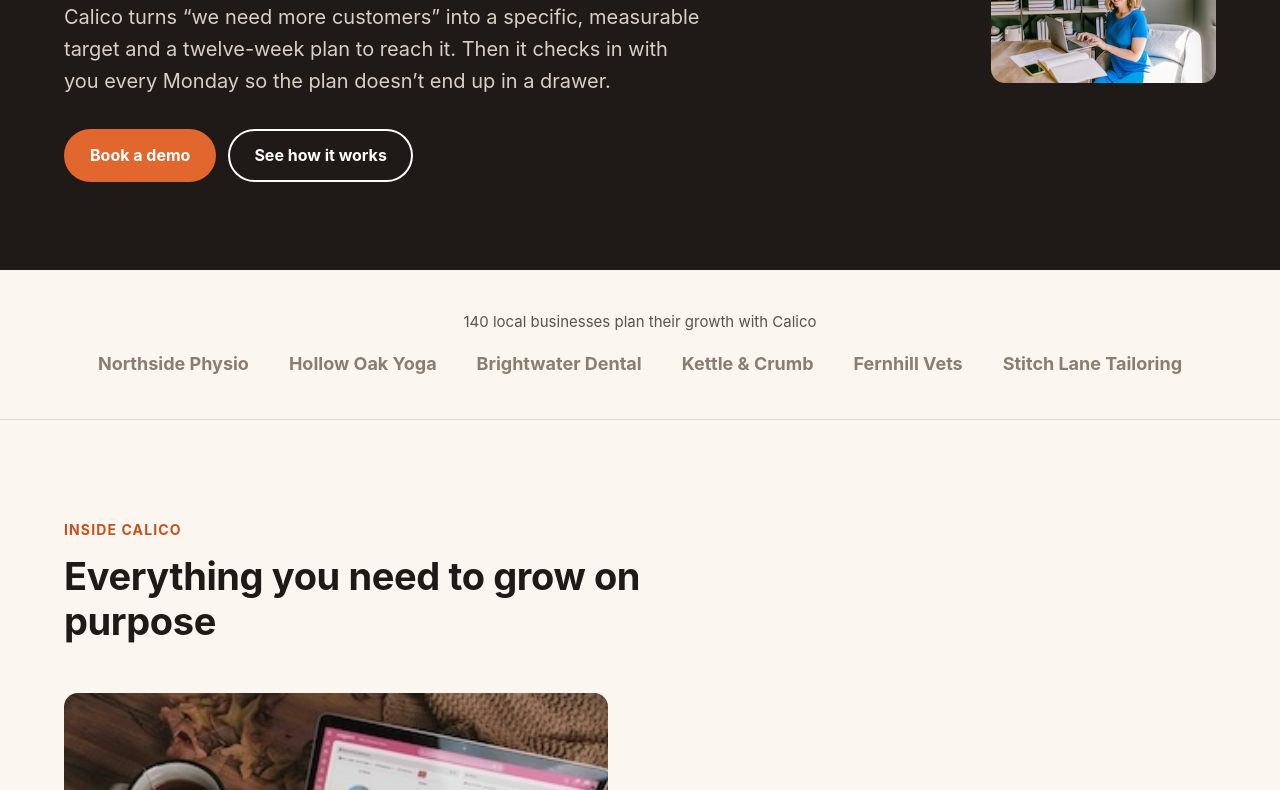
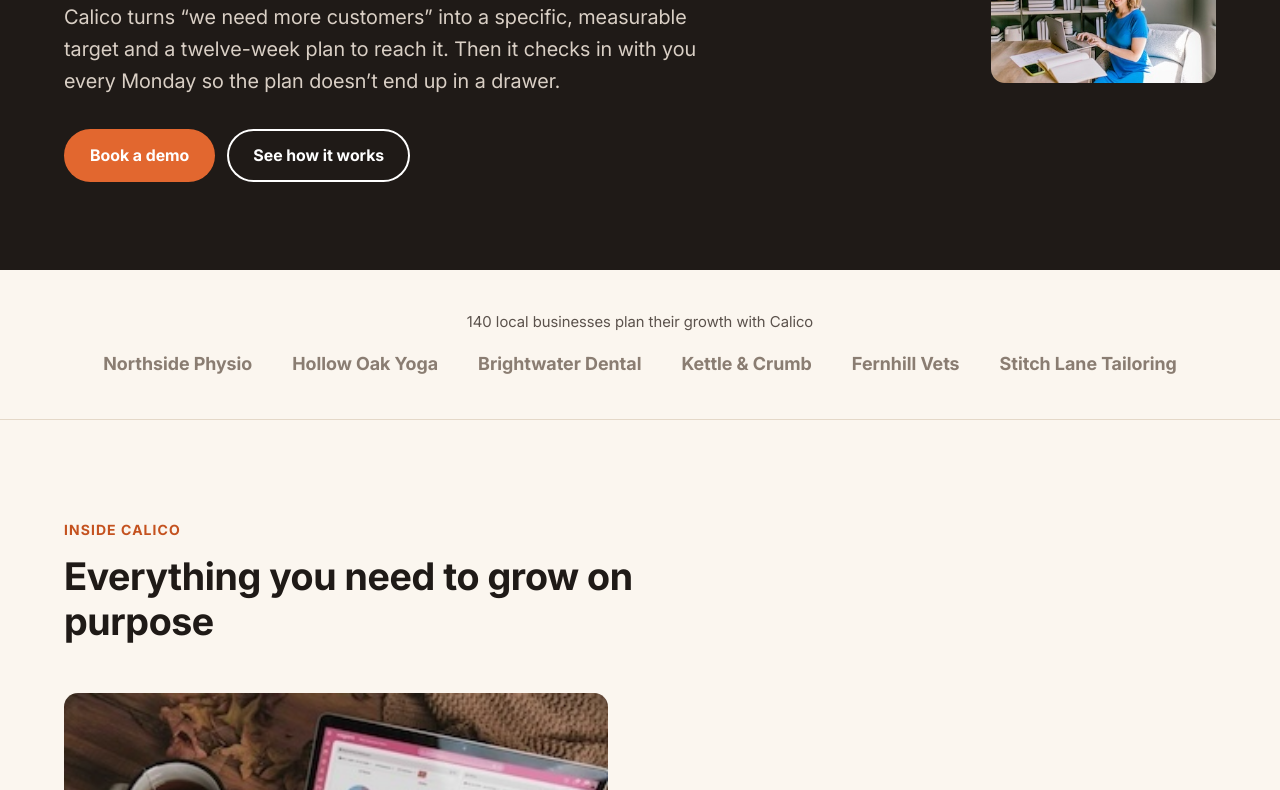
Before and after one commit to donniehibbard-netizen/Work-Experience-1-main, a website: page public/index.html in a window 1280 px wide. Shown: the part 315-1105 px from the top of the page. Drawn offline with Linux system fonts and the light colour scheme; a web font is replaced by a local one.

Commit message:
fix font path

```diff
--- a/public/css/styles.css
+++ b/public/css/styles.css
@@ -7,7 +7,7 @@
 
 @font-face {
   font-family: "Inter";
-  src: url("../fonts/Inter_18pt-Regular.ttf") format("truetype");
+  src: url("./font/Inter_18pt-Regular.ttf") format("truetype");
   font-weight: 400;
   font-style: normal;
   font-display: swap;
@@ -17,7 +17,7 @@
 
 @font-face {
   font-family: "Inter";
-  src: url("../fonts/Inter_18pt-Bold.ttf") format("truetype");
+  src: url("./font/Inter_18pt-Bold.ttf") format("truetype");
   font-weight: 700;
   font-style: normal;
   font-display: swap;
```
